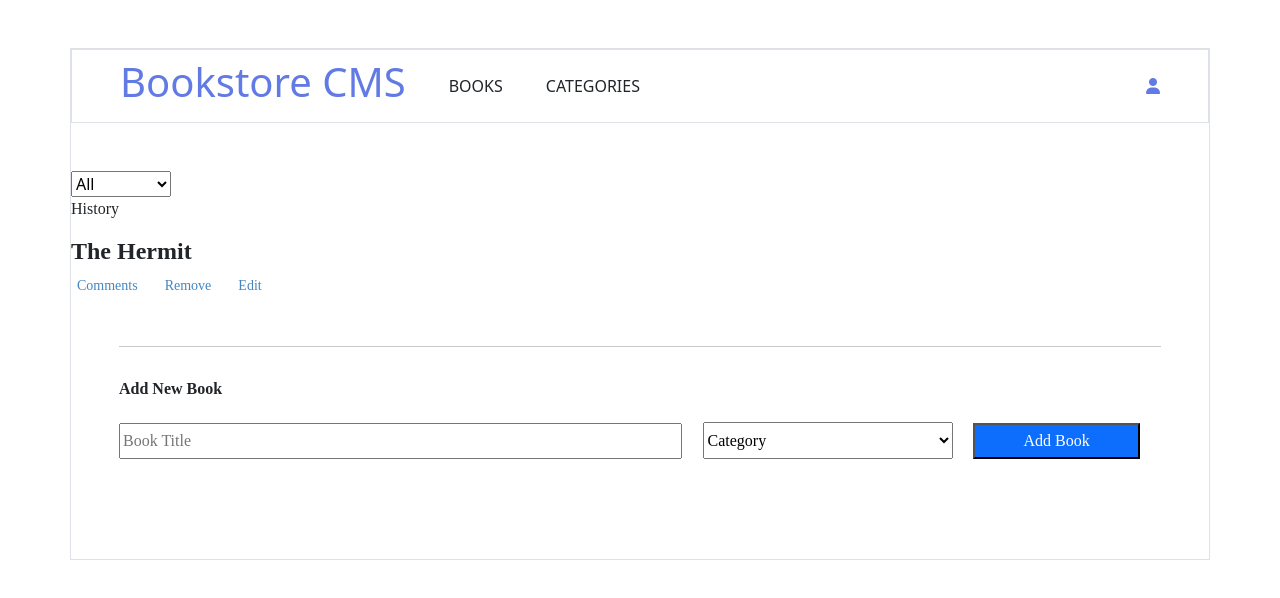
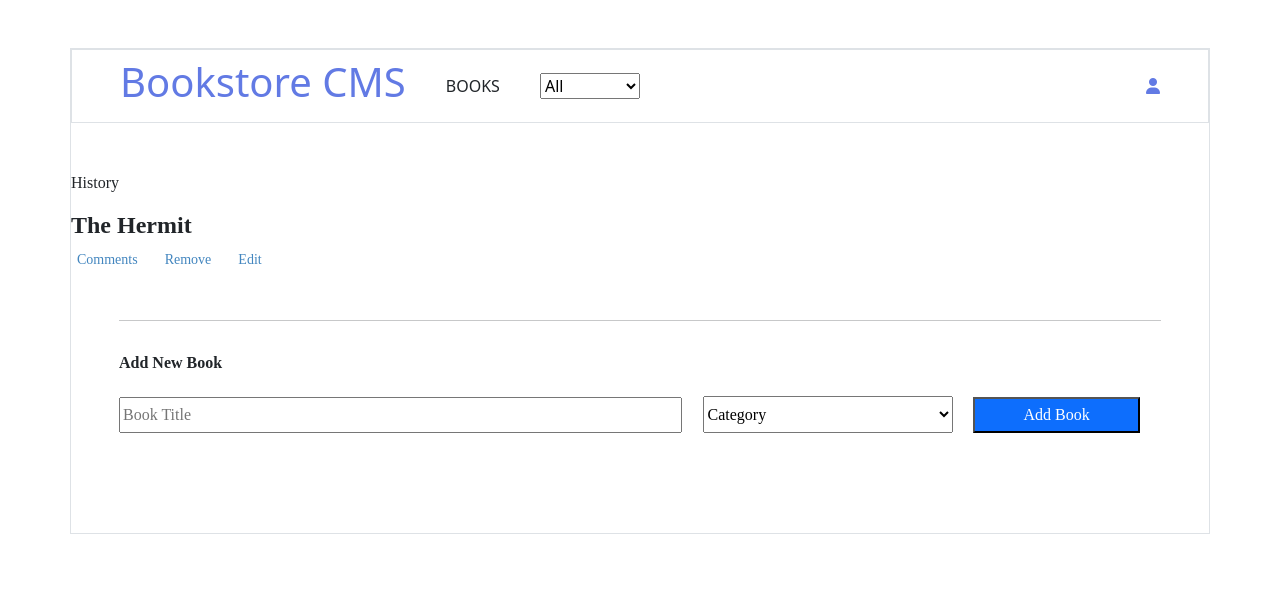
Before and after one commit to george-shammar/bookstore-cmss, a React (Create React App) app: page / in a window 1280 px wide. Shown: the top 598 px of the page. Built offline with nearby package versions, Linux system fonts and the light colour scheme.

Commit message:
Style header

```diff
--- a/src/components/App.js
+++ b/src/components/App.js
@@ -6,14 +6,6 @@ import '../stylesheets/App.css';
 const App = () => (
   <>
     <div className="container mt-5 border">
-      <div className="header border py-2 px-5 mb-5">
-        <div className="left-header">
-          <h1 className="blue">Bookstore CMS</h1>
-          <p className="mt-3">BOOKS</p>
-          <p className="mt-3">CATEGORIES</p>
-        </div>
-        <div className="blue"><i className="fas fa-user" /></div>
-      </div>
       <BooksList />
       <BooksForm />
     </div>
--- a/src/components/categoryFilter.js
+++ b/src/components/categoryFilter.js
@@ -9,7 +9,7 @@ const CategoryFilter = (props) => {
   const allFilters = ['All', ...Categories];
 
   return (
-    <select name="filter" value={filter} onChange={handleFilter}>
+    <select placeholder="CATEGORIES" name="filter" value={filter} onChange={handleFilter}>
       {allFilters.map((category) => (
         <option key={uuidv4()} value={category}>
           {category}
--- a/src/containers/BooksList.js
+++ b/src/containers/BooksList.js
@@ -21,7 +21,14 @@ const BooksList = () => {
 
   return (
     <>
-      <CategoryFilter filter={filter} handleFilter={handleFilter} />
+      <div className="header border py-2 px-5 mb-5">
+        <div className="left-header">
+          <h1 className="blue">Bookstore CMS</h1>
+          <p className="mt-3">BOOKS</p>
+          <CategoryFilter className="mt-3" filter={filter} handleFilter={handleFilter} />
+        </div>
+        <div className="blue"><i className="fas fa-user" /></div>
+      </div>
       <div>
         {filtered.map((book) => (
           <Book key={book.id} book={book} handleRemove={handleRemove} />
```
